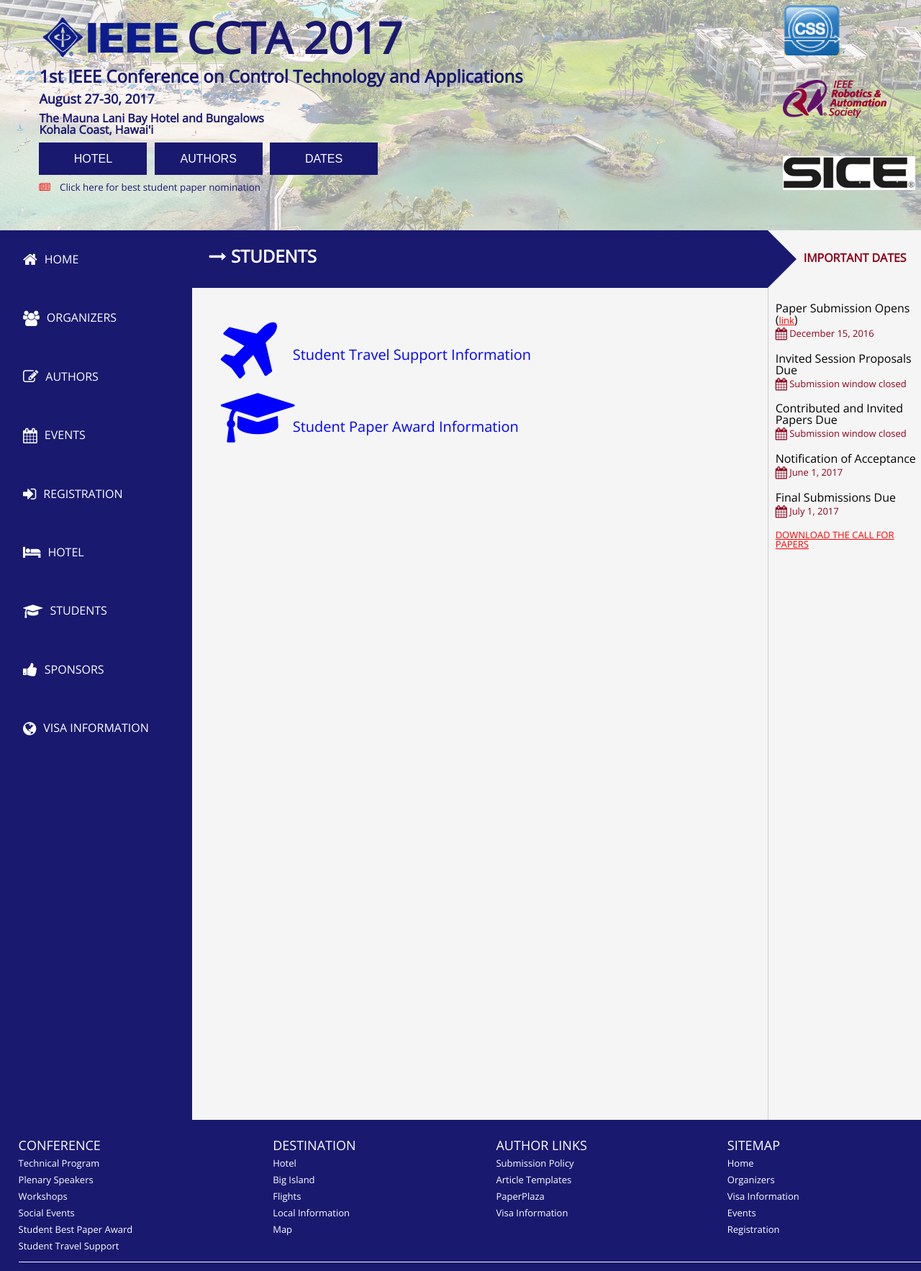
After one commit to bjyurkovich/ieee-conference-web-template, a PHP site: page /student-router.php in a window 1280 px wide. The commit adds this page. Shown: the whole page at 72% size. Run offline with PHP 8.4, Linux system fonts and the light colour scheme; data that the repository does not hold is empty; some libraries are stand-ins or nearby versions.

Commit message:
latest commits

```diff
--- a/header-left-bar.php
+++ b/header-left-bar.php
@@ -124,6 +124,7 @@
 					<li name="events"><a href="events.php"><i class="fa fa-lg fa-calendar" aria-hidden="true"></i>EVENTS</a></li>
 					<li name="registration"><a href="registration.php"><i class="fa fa-lg fa-sign-in" aria-hidden="true"></i>REGISTRATION</a></li>
 					<li name="hotel"><a href="hotel.php"><i class="fa fa-lg fa-bed" aria-hidden="true"></i>HOTEL</a></li>
+					<li name="students"><a href="student-router.php"><i class="fa fa-lg fa-graduation-cap" aria-hidden="true"></i>STUDENTS</a></li>
 					<li name="visa-information"><a href="sponsors.php"><i class="fa fa-lg fa-thumbs-up" aria-hidden="true"></i>SPONSORS</a></li>
 					<li name="visa-information"><a href="visa-information.php"><i class="fa fa-lg fa-globe" aria-hidden="true"></i>VISA INFORMATION</a></li>
 
--- /dev/null
+++ b/student-router.php
@@ -0,0 +1,34 @@
+<?php
+$pageTitle='Students'; //THIS MUST BE SET FOR EACH PAGE
+$stylesheet='css/events.css';
+require 'header-left-bar.php'; //THIS MUST BE INCLUDED FOR EACH PAGE
+?>
+
+<div class="text">
+
+	<div style="">
+		<a style="color:blue;font-size: 20px" href="student-travel-support.php">
+			<div style="float:left;color:blue;width:100px">
+				<i class="fa fa-5x fa-plane" aria-hidden="true"></i>
+			</div>
+			<div style="padding-top:6%;float:left">
+				Student Travel Support Information
+			</div>
+		</a>
+	</div>
+
+	<div style="clear: both;margin-top:20px">
+		<a style="color:blue;font-size: 20px;" href="student-paper-award.php">
+			<div style="float:left;color:blue;width:100px">
+				<i class="fa fa-4x fa-graduation-cap" aria-hidden="true"></i>
+			</div>
+			<div style="padding-top:6%;float:left">
+				Student Paper Award Information
+			</div>
+		</a>
+	</div>
+
+</div>
+
+
+<?php require 'right-bar-footer.php'; //THE MUST BE INCLUDED FOR EACH PAGE ?>
```
Also changed, not shown: student-travel-support.php (+4 -4 lines).
